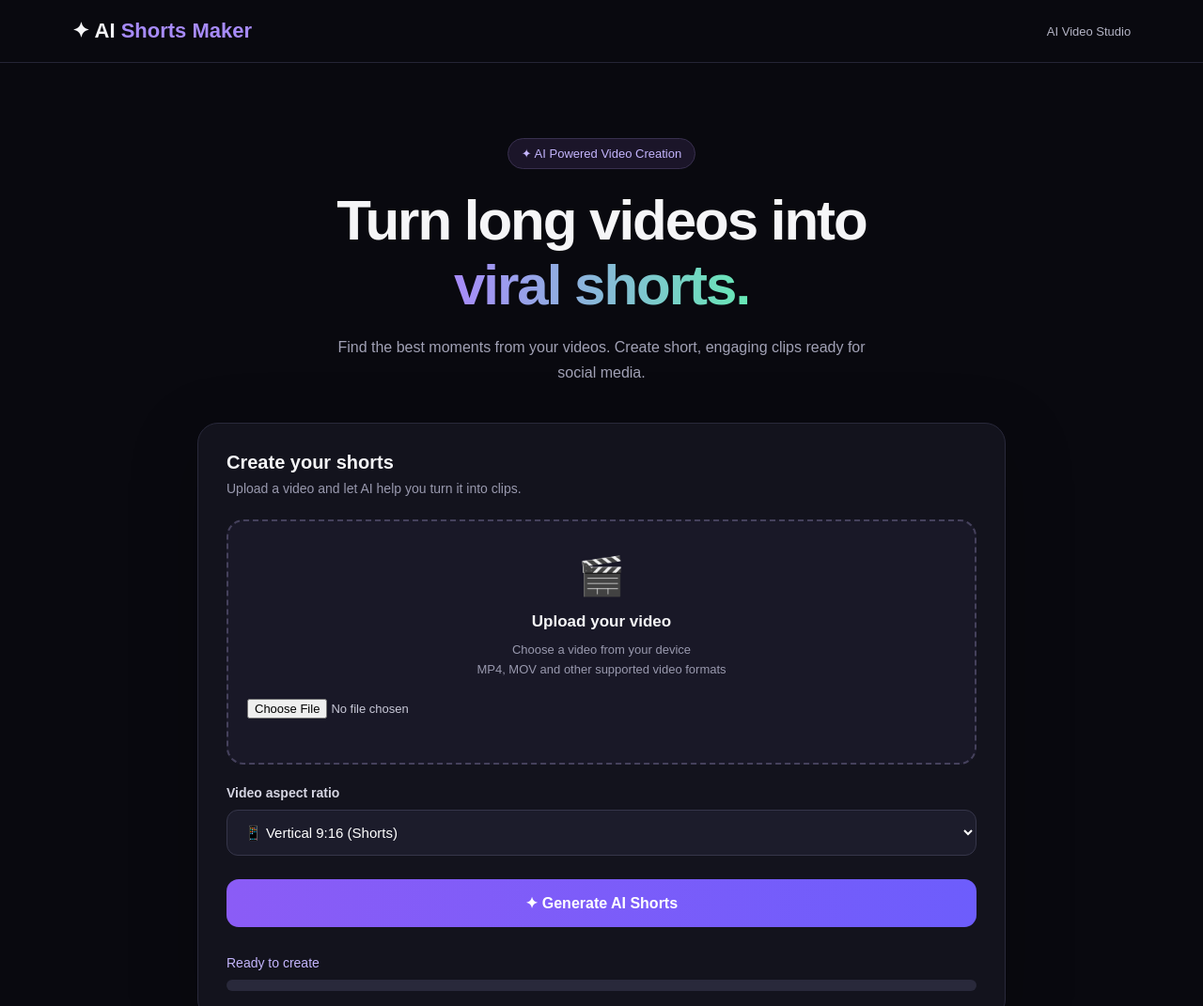
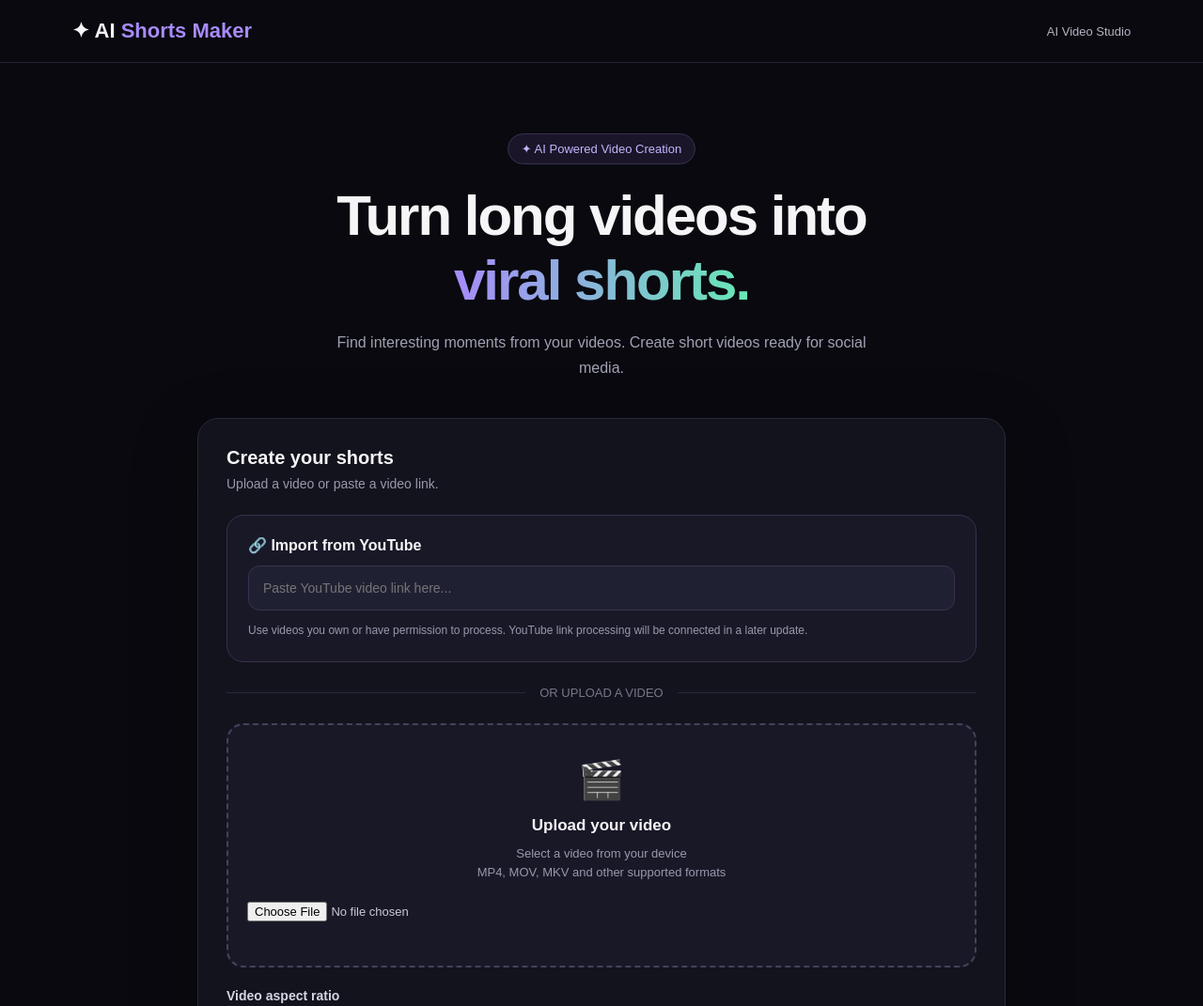
Before and after one commit to priyanshchaudhai/AI-SHORTS-MAKER, a plain HTML site: page static/index.html in a window 1280 px wide. Shown: the top 1071 px of the page at 94% size. Drawn offline with Linux system fonts and the light colour scheme.

Commit message:
Update index.html

```diff
--- a/static/index.html
+++ b/static/index.html
@@ -44,7 +44,7 @@ body {
 
 .main {
   max-width: 900px;
-  margin: 60px auto;
+  margin: 55px auto;
   padding: 20px;
 }
 
@@ -103,6 +103,58 @@ body {
   color: #9999ae;
   font-size: 14px;
   margin-bottom: 25px;
+}
+
+.source-box {
+  border: 1px solid #39304f;
+  background: #191827;
+  border-radius: 18px;
+  padding: 22px;
+  margin-bottom: 25px;
+}
+
+.source-box h3 {
+  font-size: 16px;
+  margin-bottom: 12px;
+}
+
+.youtube-input {
+  width: 100%;
+  padding: 15px;
+  background: #202033;
+  color: white;
+  border: 1px solid #39304f;
+  border-radius: 12px;
+  font-size: 14px;
+  outline: none;
+}
+
+.youtube-input:focus {
+  border-color: #a78bfa;
+}
+
+.source-note {
+  color: #9999ae;
+  font-size: 12px;
+  line-height: 1.6;
+  margin-top: 12px;
+}
+
+.divider {
+  display: flex;
+  align-items: center;
+  gap: 15px;
+  color: #77778b;
+  font-size: 13px;
+  margin: 25px 0;
+}
+
+.divider::before,
+.divider::after {
+  content: "";
+  flex: 1;
+  height: 1px;
+  background: #29293b;
 }
 
 .upload-box {
@@ -187,7 +239,7 @@ button:disabled {
 }
 
 #status {
-  margin-top: 22px;
+  margin-top: 20px;
   overflow-wrap: anywhere;
   line-height: 1.7;
 }
@@ -256,6 +308,10 @@ video {
   .navbar {
     padding: 18px 5%;
   }
+
+  .nav-tag {
+    font-size: 11px;
+  }
 }
 </style>
 </head>
@@ -278,8 +334,8 @@ video {
   </h1>
 
   <p>
-    Find the best moments from your videos.
-    Create short, engaging clips ready for social media.
+    Find interesting moments from your videos.
+    Create short videos ready for social media.
   </p>
 </section>
 
@@ -288,16 +344,42 @@ video {
   <h2 class="card-title">Create your shorts</h2>
 
   <p class="card-desc">
-    Upload a video and let AI help you turn it into clips.
+    Upload a video or paste a video link.
   </p>
 
   <form id="uploadForm">
 
+    <!-- YouTube link section -->
+    <div class="source-box">
+
+      <h3>🔗 Import from YouTube</h3>
+
+      <input
+        type="url"
+        id="youtubeUrl"
+        class="youtube-input"
+        placeholder="Paste YouTube video link here..."
+      >
+
+      <p class="source-note">
+        Use videos you own or have permission to process.
+        YouTube link processing will be connected in a later update.
+      </p>
+
+    </div>
+
+    <div class="divider">OR UPLOAD A VIDEO</div>
+
+    <!-- Video upload -->
     <div class="upload-box">
+
       <div class="upload-icon">🎬</div>
+
       <h3>Upload your video</h3>
-      <p>Choose a video from your device</p>
-      <p>MP4, MOV and other supported video formats</p>
+
+      <p>Select a video from your device</p>
+
+      <p>MP4, MOV, MKV and other supported formats</p>
 
       <input
         type="file"
@@ -305,8 +387,10 @@ video {
         accept="video/*"
         required
       >
+
     </div>
 
+    <!-- Aspect ratio -->
     <label for="format">Video aspect ratio</label>
 
     <select id="format">
@@ -315,6 +399,7 @@ video {
       <option value="1:1">⬜ Square 1:1</option>
     </select>
 
+    <!-- Submit -->
     <button type="submit">
       ✦ Generate AI Shorts
     </button>
@@ -336,7 +421,7 @@ video {
   <div class="feature">
     <div class="feature-icon">📱</div>
     <h3>Vertical videos</h3>
-    <p>Choose the aspect ratio for your content.</p>
+    <p>Create clips in your preferred aspect ratio.</p>
   </div>
 
   <div class="feature">
@@ -353,7 +438,7 @@ video {
   AI Shorts Maker · Create smarter, share faster.
 </footer>
 
-<script src="/static/script.js?v=2"></script>
+<script src="/static/script.js?v=3"></script>
 
 </body>
 </html>
```
